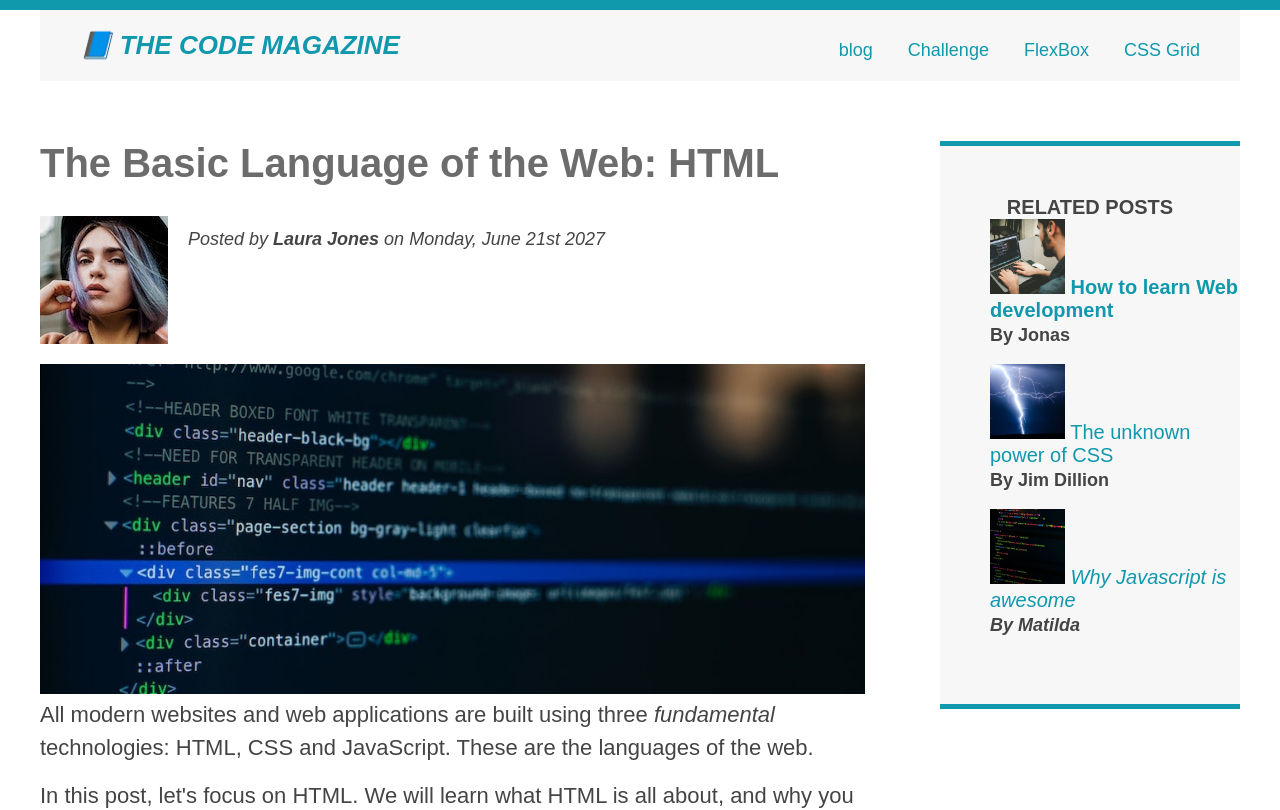
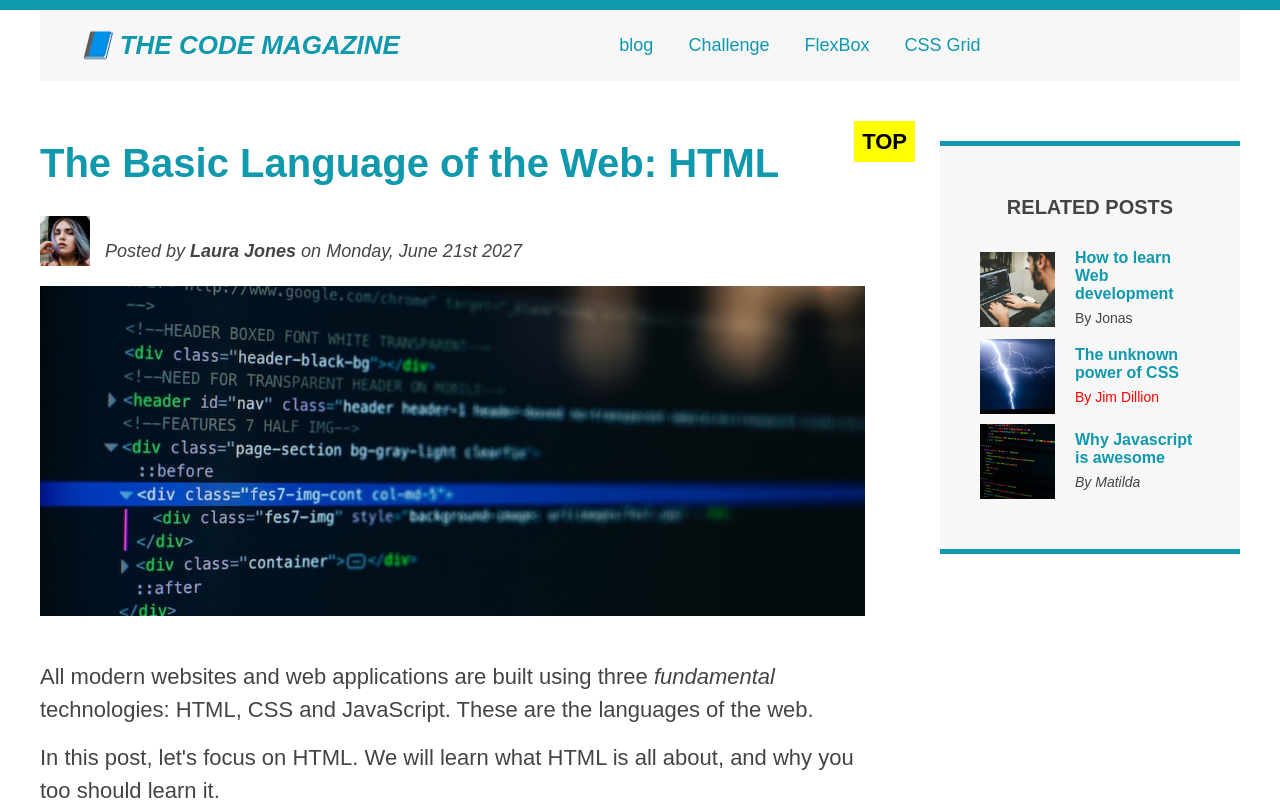
Before and after one commit to Shenoda7/HTMLTask, a website: page index.html in a window 1280 px wide. Shown: the top 810 px of the page. Drawn offline with Linux system fonts and the light colour scheme.

Commit message:
Using flexbox

```diff
--- a/index.html
+++ b/index.html
@@ -20,23 +20,30 @@
           <!--        <strong>This is the navigation</strong>-->
           <a href="./pages/blog.html">blog</a>
           <a href="pages/challenge/challenge.html">Challenge</a>
-          <a href="#">FlexBox</a>
-          <a href="#">CSS Grid</a>
+          <a href="flexbox.html">FlexBox</a>
+          <a href="css-grid.html">CSS Grid</a>
         </nav>
       </header>
+
+      <div class="row">
         <article>
+          <p class="top">TOP</p>
           <header class="post-header">
             <h2>The Basic Language of the Web: HTML</h2>
+
+            <div class="author-box">
               <img
                 src="assets/images/laura-jones.jpg"
                 alt="Laura Jones Picture"
-            height="128"
-            width="128"
+                height="50"
+                width="50"
                 class="author-img"
               />
               <p id="author" class="author">
                 Posted by <strong>Laura Jones</strong> on Monday, June 21st 2027
               </p>
+            </div>
+
             <img
               src="assets/images/post-img.jpg"
               alt="HTML Code on screen"
@@ -49,8 +56,8 @@
           <p>
             All modern websites and web applications are built using three
             <em>fundamental</em>
-          technologies: HTML, CSS and JavaScript. These are the languages of the
-          web.
+            technologies: HTML, CSS and JavaScript. These are the languages of
+            the web.
           </p>
           <p>
             In this post, let's focus on HTML. We will learn what HTML is all
@@ -60,8 +67,8 @@
           <p>
             HTML stands for <strong>H</strong>yper<strong>T</strong>ext
             <strong>M</strong>arkup <strong>L</strong>anguage. It's a markup
-          language that web developers use to structure and describe the content
-          of a webpage (not a programming language).
+            language that web developers use to structure and describe the
+            content of a webpage (not a programming language).
           </p>
           <p>
             HTML consists of elements that describe different types of content:
@@ -106,38 +113,48 @@
         <aside>
           <h4>Related posts</h4>
           <ul class="related">
-          <li>
+            <li class="related-post">
               <img
                 src="assets/images/related-1.jpg"
                 alt="a guy writing a program"
                 height="75"
                 width="75"
               />
-            <a href="#">How to learn Web development</a>
+              <div>
+                <a href="#" class="related-link"
+                  >How to learn Web development</a
+                >
                 <p class="related-author">By Jonas</p>
+              </div>
             </li>
-          <li>
+            <li class="related-post">
               <img
                 src="assets/images/related-2.jpg"
                 alt="Lightning in the sky"
                 height="75"
                 width="75"
               />
-            <a href="#">The unknown power of CSS</a>
+              <div>
+                <a href="#" class="related-link">The unknown power of CSS</a>
                 <p class="related-author">By Jim Dillion</p>
+              </div>
             </li>
-          <li>
+            <li class="related-post">
               <img
                 src="assets/images/related-3.jpg"
                 alt="Js code on a screen"
                 height="75"
                 width="75"
               />
-            <a href="#">Why Javascript is awesome</a>
+              <div>
+                <a href="#" class="related-link">Why Javascript is awesome</a>
                 <p class="related-author">By Matilda</p>
+              </div>
             </li>
           </ul>
         </aside>
+      </div>
+
       <footer>
         <!-- we're not allowed to repeat id names, id must be assigned only once -->
         <p id="copyright">Copyright &copy; 2027 by The Code Magazine.</p>
--- a/pages/challenge/challenge.css
+++ b/pages/challenge/challenge.css
@@ -1,6 +1,7 @@
 * {
   margin: 0;
   padding: 0;
+  box-sizing: border-box;
 }
 body {
   font-family: sans-serif;
@@ -27,15 +28,35 @@
 }
 .price {
   font-size: larger;
+  float: left;
 }
 .shipping {
   color: #777;
   font-weight: bold;
   margin-bottom: 20px;
+  float: right;
+  margin-top: 5px;
+}
+.product-image {
+  float: left;
+  margin-right: 40px;
+}
+
+.product-info {
+  width: 243px;
+  float: left;
+  margin-right: 40px;
+  padding-top: 20px;
+}
+
+aside {
+  width: 243px;
+  float: left;
 }
 
 .third-paragraph {
   margin-bottom: 10px;
+  clear: both;
 }
 article a:hover {
   text-decoration: none;
--- a/style.css
+++ b/style.css
@@ -1,62 +1,24 @@
+/* General Resets */
 * {
   padding: 0;
   margin: 0;
+  box-sizing: border-box;
 }
-.wrapper {
-  width: 1200px;
-  margin: 0 auto;
-}
+
+/* Body */
 body {
   border-top: 10px solid #1098ad;
-
   color: #444;
   font-family: sans-serif;
   position: relative;
 }
-article {
-  margin-bottom: 60px;
-}
 
-.main-header {
-  background-color: #f7f7f7;
-  padding: 20px 40px;
-  margin-bottom: 60px;
-}
+/* Wrapper */
+/* Headings */
 
-nav {
-  font-size: 18px;
-  text-align: center;
-}
-nav a:link {
-  margin-right: 30px;
-  margin-top: 10px;
-  display: inline-block;
-}
-
-nav a:link:last-child {
-  margin-right: 0;
-}
-
-nav .post-header {
-  margin-bottom: 40px;
-}
-
-aside {
-  background-color: #f7f7f7;
-  border-top: 5px solid #1098ad;
-  border-bottom: 5px solid #1098ad;
-  padding: 50px 0;
-  width: 500px;
-}
-
-h1,
-h2,
-h3,
-h4,
-p,
-li {
-  font-family: sans-serif;
-  color: #444;
+.wrapper {
+  width: 1200px;
+  margin: 0 auto;
 }
 
 h1 {
@@ -64,6 +26,7 @@
   text-transform: uppercase;
   font-style: italic;
   color: #1098ad;
+  /*float: left; !* FLOAT USED *!*/
 }
 
 h2 {
@@ -81,26 +44,15 @@
   font-size: 20px;
   text-transform: uppercase;
   text-align: center;
+  margin-bottom: 30px;
 }
 
+/* Text Elements */
 p {
   font-size: 22px;
   line-height: 1.5;
   margin-bottom: 15px;
 }
-
-ul,
-ol {
-  margin-left: 50px;
-}
-
-/*footer p {*/
-/*  font-size: 14px;*/
-/*}*/
-
-/*article header p {*/
-/*  font-style: italic;*/
-/*}*/
 
 li {
   font-size: 20px;
@@ -109,8 +61,23 @@
 
 li:last-child {
   margin-bottom: 0;
+  font-style: italic;
 }
 
+li:first-child {
+  font-weight: bold;
+}
+
+li:nth-child(2) {
+  color: red;
+}
+
+ul,
+ol {
+  margin-left: 50px;
+}
+
+/* IDs */
 #author {
   font-style: italic;
   font-size: 18px;
@@ -119,44 +86,33 @@
 #copyright {
   font-size: 16px;
 }
-.related-author {
+
+/* Navigation */
+nav {
   font-size: 18px;
-  font-weight: bold;
+  /*text-align: center;*/
+  /*float: right; !* FLOAT USED *!*/
 }
 
-.related {
-  list-style: none;
+nav a:link {
+  margin-right: 30px;
+  display: inline-block;
 }
 
-/*.first-li {*/
-/*  font-weight: bold;*/
-/*}*/
-
-li:first-child {
-  font-weight: bold;
+nav a:link:last-child {
+  margin-right: 0;
 }
 
-li:last-child {
-  font-style: italic;
-}
-
-li:nth-child(2) {
-  color: red;
-}
-
-/* This won't work, it's a misconception */
-article p:first-child {
-  background-color: aqua;
-}
-
-/* Styling Links */
+/* Links */
 a:link {
   color: #1098ad;
   text-decoration: none;
 }
+
 a:visited {
   color: #1098ad;
 }
+
 a:hover {
   color: orangered;
   font-weight: bold;
@@ -168,55 +124,147 @@
   font-style: italic;
 }
 
+/* Articles */
+article {
+  margin-bottom: 60px;
+  position: relative;
+  width: 825px;
+  /*float: left; !* FLOAT USED *!*/
+}
+
+article h2 {
+  color: #1098ad;
+}
+
+/* Top Badge */
+.top {
+  padding: 4px 8px;
+  font-weight: bold;
+  font-family: sans-serif;
+  color: black;
+  background-color: yellow;
+  position: absolute;
+  top: -20px;
+  right: -50px;
+}
+
+/* Images */
 .post-img {
   width: 100%;
   height: auto;
 }
 
+.author-img {
+  /*float: left; !* FLOAT USED *!*/
+  margin-bottom: 20px;
+}
+
+/* Authors */
+
+.related-author {
+  font-size: 18px;
+  font-weight: bold;
+}
+
+/* Lists */
+.related {
+  list-style: none;
+  margin-left: 0;
+}
+
+/* Aside */
+aside {
+  background-color: #f7f7f7;
+  border-top: 5px solid #1098ad;
+  border-bottom: 5px solid #1098ad;
+  padding: 50px 40px;
+  /*width: 300px;*/
+  /*float: right; !* FLOAT USED *!*/
+}
+
+/* Footer */
+footer {
+  /*clear: both; !* Related to FLOAT *!*/
+}
+
+/* Buttons */
 button {
   font-size: 22px;
   padding: 20px;
   cursor: pointer;
   position: absolute;
-  /*top: 0;*/
-  /*left: 0;*/
   bottom: 50px;
   right: 50px;
 }
 
-.author-img {
-  float: left;
-  margin-bottom: 20px;
-}
-
-.author {
-  float: left;
-  margin-top: 10px;
-  margin-left: 20px;
-}
-
-h1 {
-  float: left;
-}
-nav {
-  float: right;
-}
-
+/* Clearfix Utility */
 .clearfix::after {
-  clear: both;
+  /*clear: both; !* Related to FLOAT *!*/
   content: "";
   display: block;
 }
 
-article {
-  width: 825px;
-  float: left;
-}
-aside {
-  width: 300px;
-  float: right;
+/* FLEX */
+.main-header {
+  background-color: #f7f7f7;
+  padding: 20px 40px;
+  margin-bottom: 60px;
+
+  display: flex;
+  justify-content: space-between;
+  align-items: center;
 }
 
-footer {
-  clear: both;
+.post-header {
+  margin-bottom: 40px;
 }
+
+.author-box {
+  display: flex;
+  align-items: center;
+}
+
+.author {
+  margin-bottom: 0;
+  margin-left: 15px;
+}
+
+.related-post {
+  display: flex;
+  align-items: center;
+  gap: 20px;
+}
+.related-author {
+  margin-bottom: 0;
+  font-size: 14px;
+  font-weight: normal;
+}
+.related-link:link {
+  font-size: 16px;
+  font-weight: bold;
+  font-style: normal;
+  display: block;
+  margin-bottom: 5px;
+}
+
+.row {
+  display: flex;
+  align-items: flex-start;
+  gap: 75px;
+  margin-bottom: 60px;
+}
+
+article {
+  flex: 1;
+  margin-bottom: 0;
+}
+
+aside {
+  /*
+  DEFAULT:
+    flex-grow: 0;
+    flex-shrink: 1;
+    flex-basis: auto;
+    */
+  flex: 0 0 300px;
+}
```
Also changed, not shown: css-grid.html (added, +80 -0 lines), flexbox.html (added, +87 -0 lines), pages/challenge/challenge.html (+6 -5 lines), README.md. Lines whose indentation alone changed are shown as unchanged.
